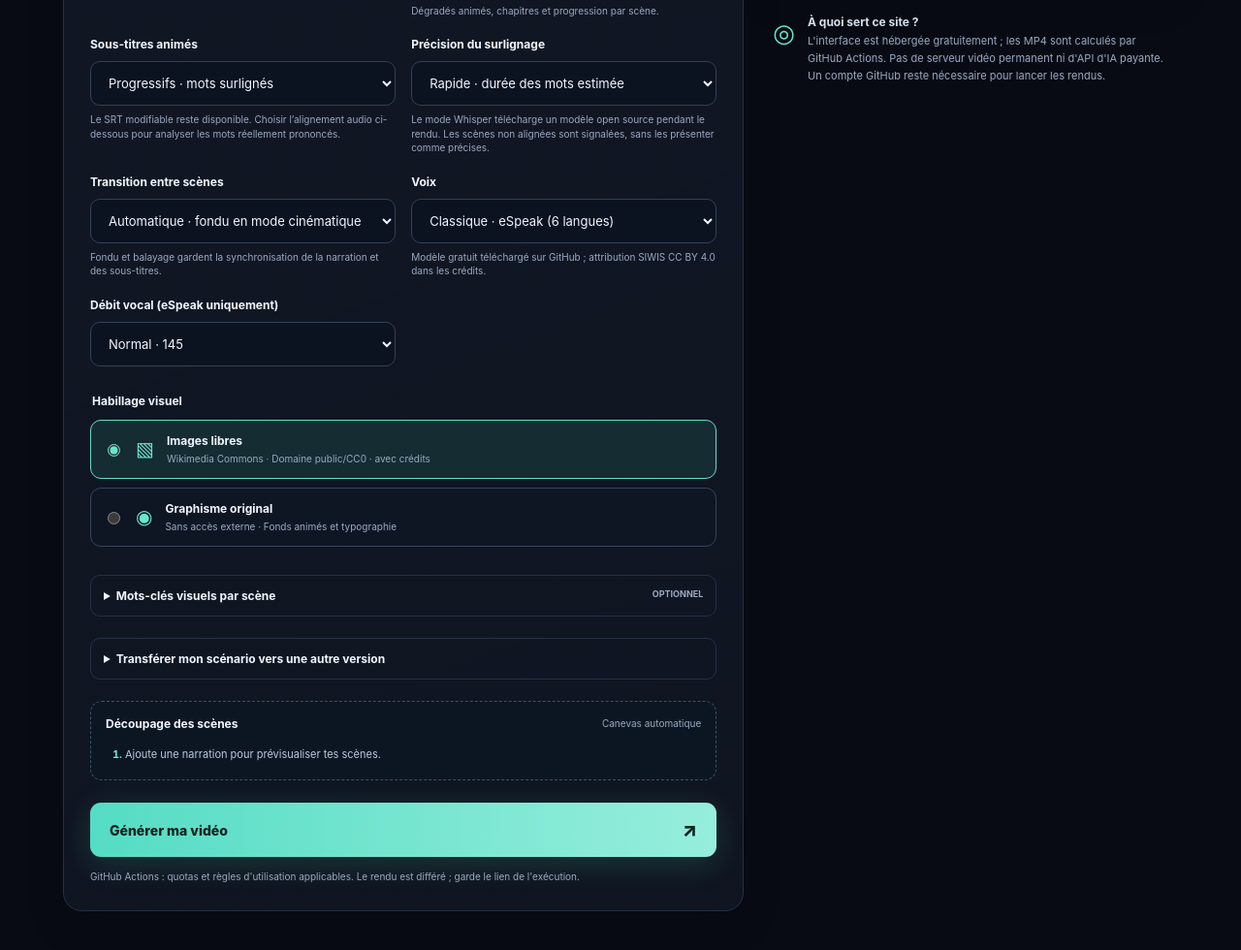
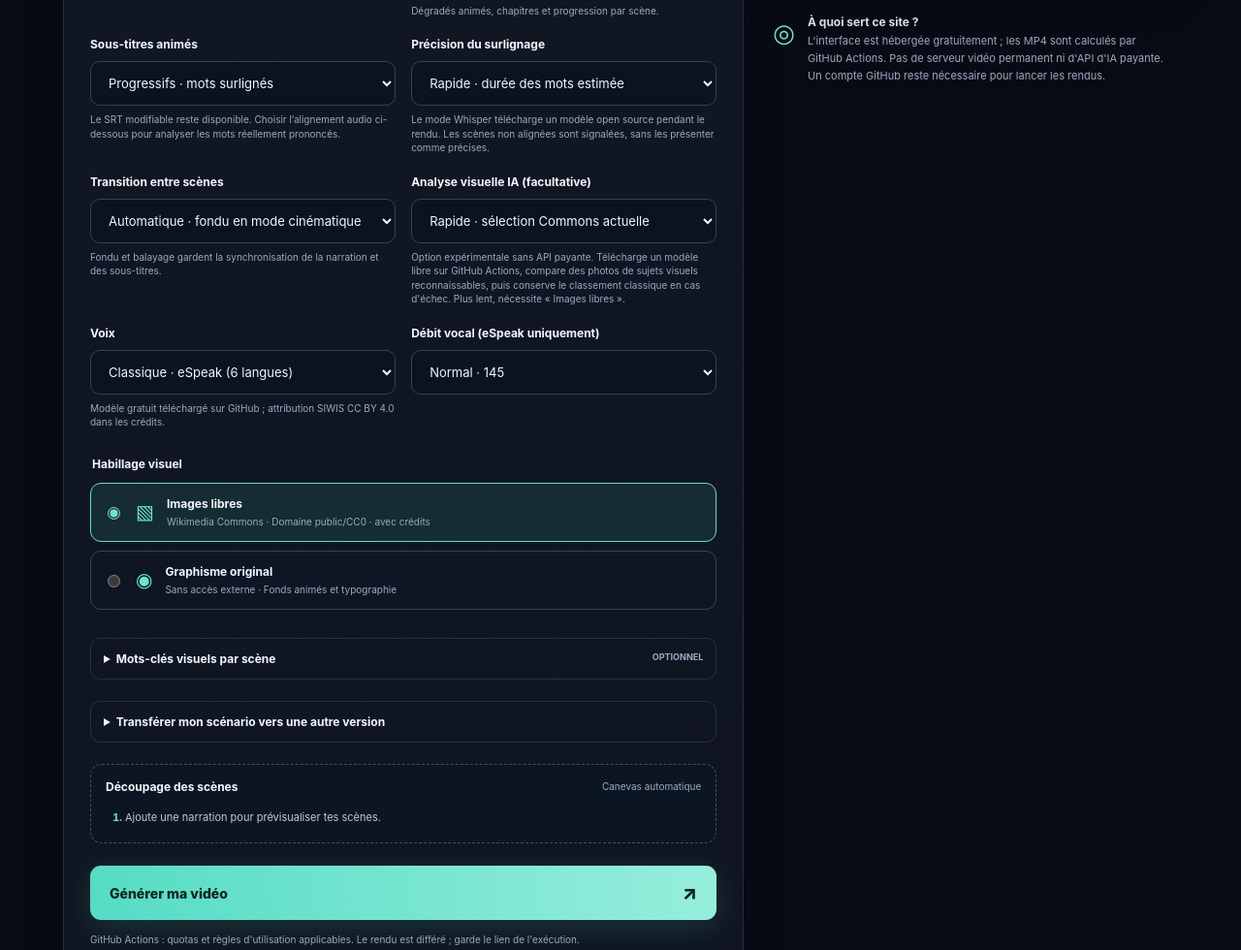
Before and after one commit to dbrckk/Moneyprinterturbo_perso, a plain HTML site: page remote/index.html in a window 1280 px wide. Shown: the part 1334-2314 px from the top of the page at 97% size. Drawn offline with Linux system fonts and the light colour scheme.

Commit message:
feat(android): expose optional CLIP visual analysis and preserve old drafts (remote/index.html)

```diff
--- a/remote/index.html
+++ b/remote/index.html
@@ -57,6 +57,7 @@
             <div class="field"><label for="caption_style">Sous-titres animés</label><select id="caption_style" name="caption_style"><option value="kinetic" selected>Progressifs · mots surlignés</option><option value="classic">Classiques · phrase entière</option></select><small>Le SRT modifiable reste disponible. Choisir l’alignement audio ci-dessous pour analyser les mots réellement prononcés.</small></div>
             <div class="field"><label for="word_alignment">Précision du surlignage</label><select id="word_alignment" name="word_alignment"><option value="estimated" selected>Rapide · durée des mots estimée</option><option value="forced">Alignement audio · Whisper sur CPU (plus lent)</option></select><small>Le mode Whisper télécharge un modèle open source pendant le rendu. Les scènes non alignées sont signalées, sans les présenter comme précises.</small></div>
             <div class="field"><label for="transition">Transition entre scènes</label><select id="transition" name="transition"><option value="auto" selected>Automatique · fondu en mode cinématique</option><option value="fade">Fondu enchaîné</option><option value="wipeleft">Balayage horizontal</option><option value="cut">Coupe nette · montage rapide</option></select><small>Fondu et balayage gardent la synchronisation de la narration et des sous-titres.</small></div>
+            <div class="field"><label for="visual_ai">Analyse visuelle IA (facultative)</label><select id="visual_ai" name="visual_ai"><option value="off" selected>Rapide · sélection Commons actuelle</option><option value="clip">CLIP · compare les images sur CPU</option></select><small>Option expérimentale sans API payante. Télécharge un modèle libre sur GitHub Actions, compare des photos de sujets visuels reconnaissables, puis conserve le classement classique en cas d'échec. Plus lent, nécessite « Images libres ».</small></div>
             <div class="field"><label for="voice">Voix</label><select id="voice" name="voice"><option value="espeak">Classique · eSpeak (6 langues)</option><option value="piper-fr-siwis">Neurale · Piper SIWIS (français)</option></select><small>Modèle gratuit téléchargé sur GitHub ; attribution SIWIS CC BY 4.0 dans les crédits.</small></div>
             <div class="field"><label for="speech_rate">Débit vocal (eSpeak uniquement)</label><select id="speech_rate" name="speech_rate"><option value="120">Lent · 120 mots/min</option><option value="145" selected>Normal · 145</option><option value="170">Rapide · 170</option></select></div>
           </div>
```
